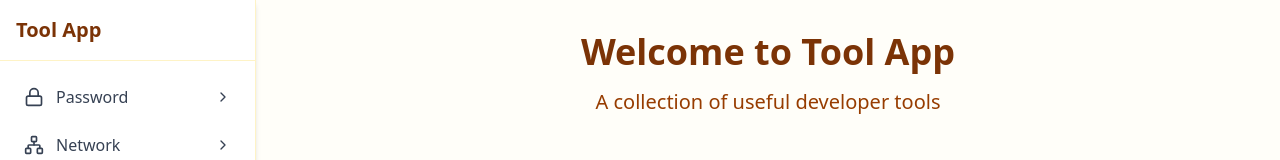
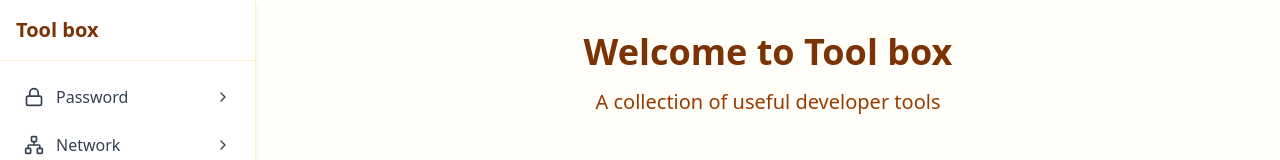
Before and after one commit to owan-io1992/tool, a React (Vite) app in the folder apps/web/: page / in a window 1280 px wide. Shown: the top 160 px of the page. Built offline with nearby package versions, Linux system fonts and the light colour scheme.

Commit message:
feat(OWA-22): change site name, title and icon

```diff
--- a/apps/web/index.html
+++ b/apps/web/index.html
@@ -2,9 +2,9 @@
 <html lang="en">
   <head>
     <meta charset="UTF-8" />
-    <link rel="icon" type="image/svg+xml" href="/vite.svg" />
+    <link rel="icon" type="image/svg+xml" href="/tool-box.svg" />
     <meta name="viewport" content="width=device-width, initial-scale=1.0" />
-    <title>web</title>
+    <title>tool box</title>
   </head>
   <body>
     <div id="root"></div>
--- a/apps/web/src/locales/en.json
+++ b/apps/web/src/locales/en.json
@@ -1,6 +1,6 @@
 {
   "app": {
-    "title": "Tool App"
+    "title": "Tool box"
   },
   "menu": {
     "password": "Password",
@@ -12,7 +12,7 @@
     "epochConverter": "Converter"
   },
   "home": {
-    "welcome": "Welcome to Tool App",
+    "welcome": "Welcome to Tool box",
     "description": "A collection of useful developer tools",
     "passwordDesc": "Generate secure passwords and check for leaks",
     "networkDesc": "Calculate CIDR and other network utilities",
```
Also changed, not shown: apps/web/public/tool-box.svg (added), apps/web/src/locales/zh-TW.json (line endings or trailing spaces), 1 other file (tests, documents, lock files or other folders).
